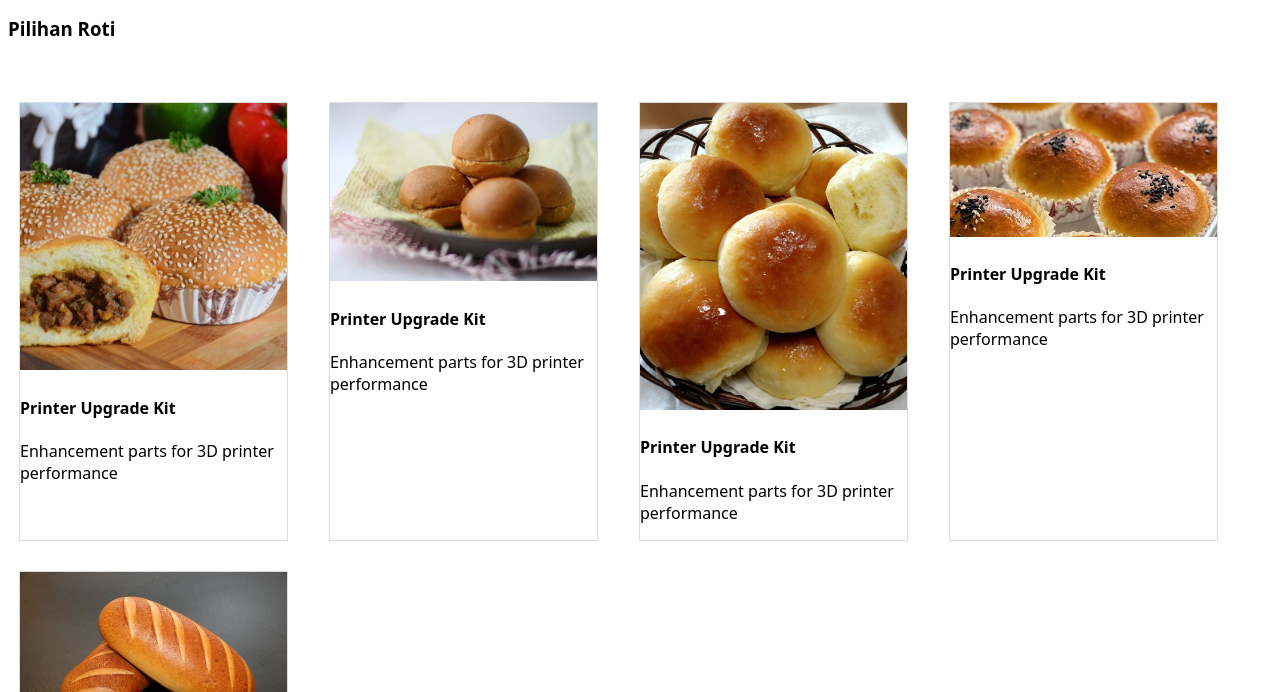
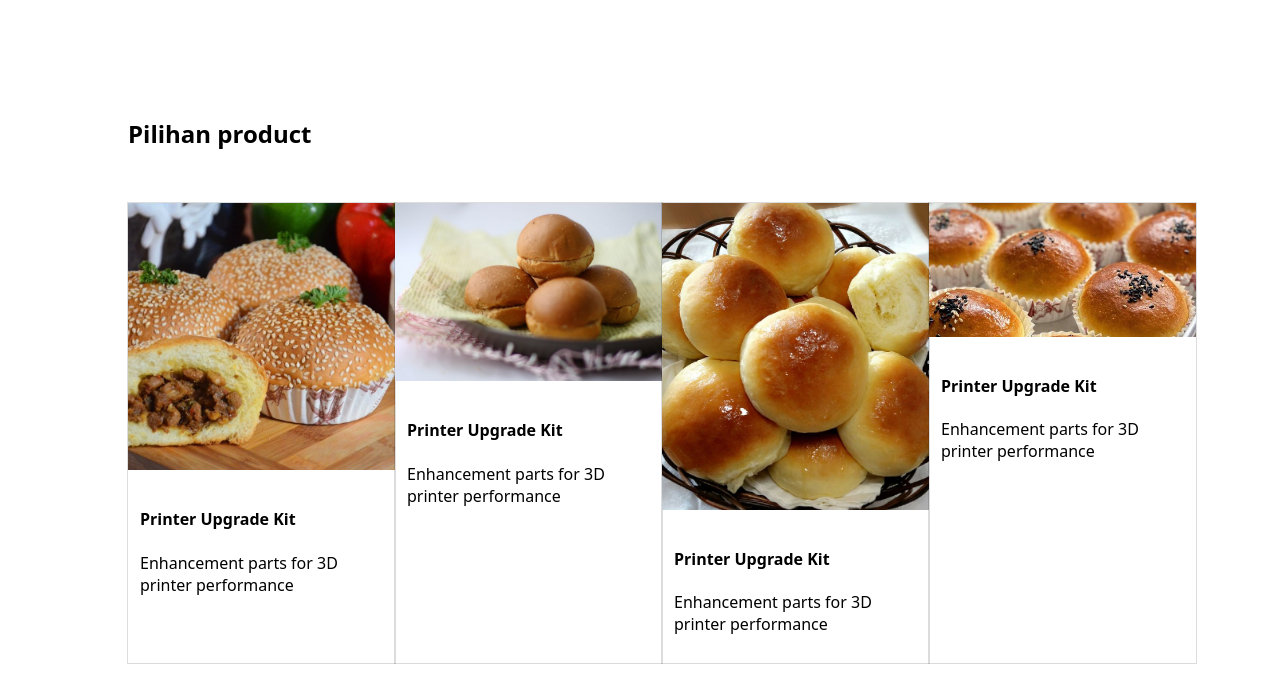
Before and after one commit to Indrawan-maker/uts-web, a plain HTML site: page products.html in a window 1280 px wide. Shown: the part 91-783 px from the top of the page. Drawn offline with Linux system fonts and the light colour scheme.

Commit message:
feat: product

```diff
--- a/css/layout.css
+++ b/css/layout.css
@@ -50,7 +50,7 @@ a:hover {
 footer {
     margin: 120px auto auto auto;
     text-align: center;
-    color: #F77429;
+    color: #606060;
     width: 100%;
 
 }
--- a/css/products.css
+++ b/css/products.css
@@ -1,8 +1,17 @@
+.product-container {
+    margin-top: 120px;
+}
+
+.product-container h2 {
+    padding-left: 120px;
+    margin-bottom: -99px;
+}
+
 
 .card-product-container {
     display: grid;
-    padding: 12px;
     grid-template-columns: repeat(4, 1fr);
+    padding: 120px;
 }
 
 .card-product {
@@ -12,10 +21,12 @@
     margin-top: 32px;
 }
 
-.card-product-container img {
+.card-product img {
+    padding: 0;
+    margin: 0;
     width: 100%;
 }
 
-.card-product-container img div{
-    padding: 1px 16px;
+.card-product div{
+    padding: 12px;
 }
--- a/products.html
+++ b/products.html
@@ -29,11 +29,12 @@
         </nav>
     </header>
     <main>
-        <h3>Pilihan Roti</h3>
-        <section class="card-product-container">
-            <div class="card-product">
-                <img src="/images/product1.jpg" alt="roti gembung">
-                <div>
+        <section class="product-container">
+            <h2>Pilihan product</h2>
+            <div class="card-product-container">
+                <div class="card-product">
+                    <img src="/images/product1.jpg" alt="roti gembung">
+                    <div>
                     <h4>Printer Upgrade Kit</h4>
                     <p>Enhancement parts for 3D printer performance</p>
                 </div>
@@ -66,7 +67,8 @@
                     <p>Enhancement parts for 3D printer performance</p>
                 </div>
             </div>
-        </section>
+        </div>
+    </section>
     </main>
     <footer id="footer">
         <p>&copy;</p>
```
